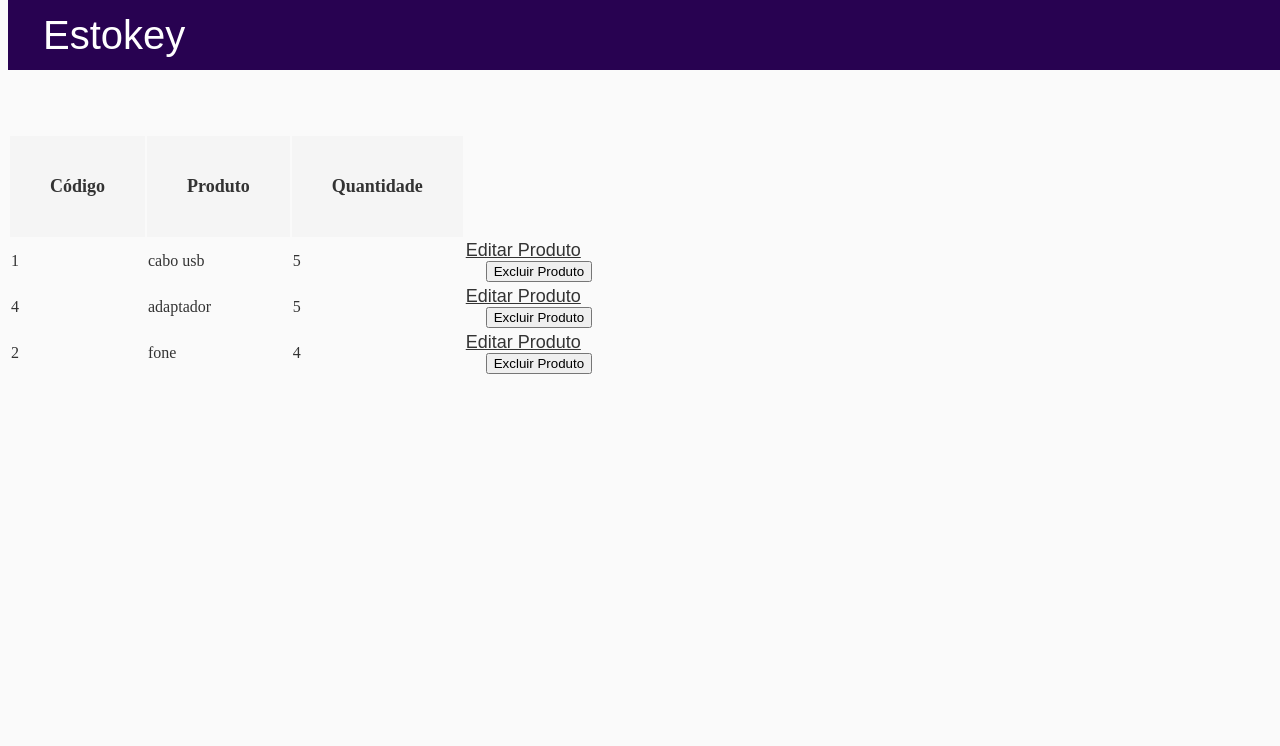
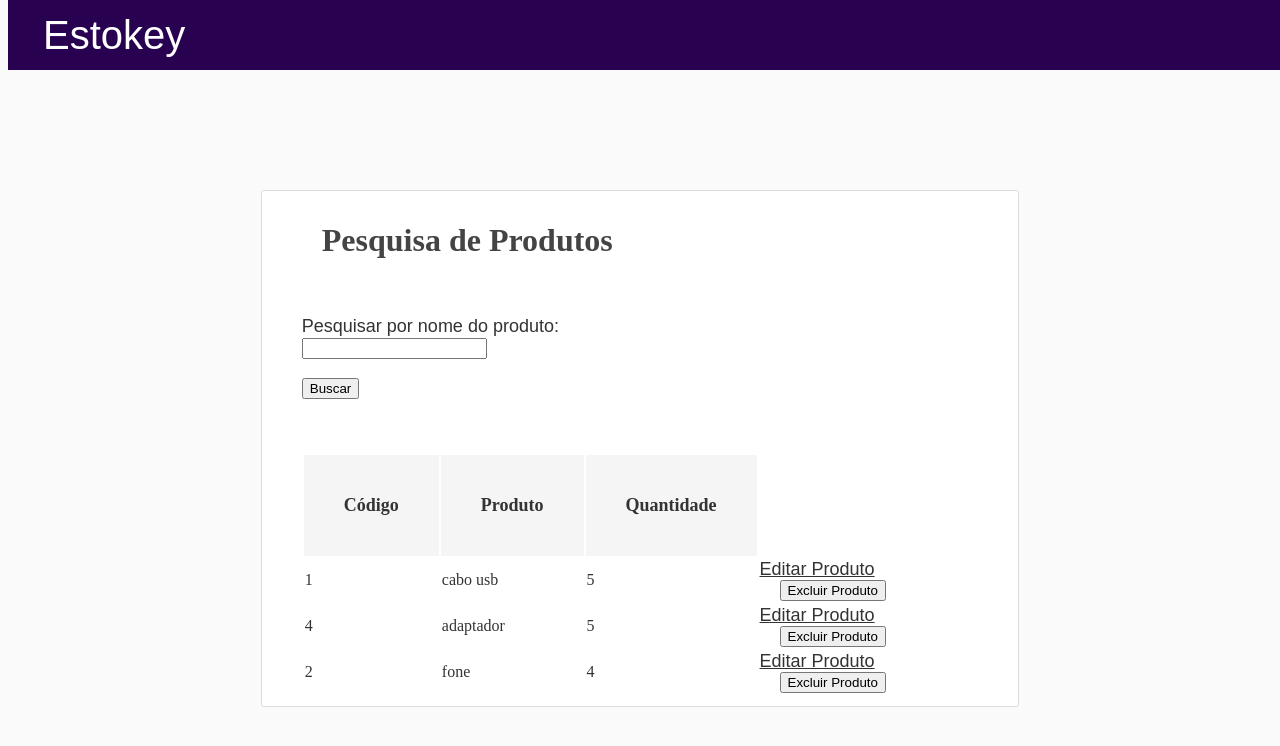
Before and after one commit to kim-a9/projeto_loja_eletronicos, a Flask app: page /pesquisa in a window 1280 px wide. Shown: the top 746 px of the page. Run offline with Flask 3, Linux system fonts and the light colour scheme.

Commit message:
update pesquisa

```diff
--- a/routes.py
+++ b/routes.py
@@ -1,6 +1,8 @@
 from flask import Blueprint, render_template, request, redirect, url_for, flash
 from flask_smorest import abort
 from sqlalchemy import text
+from sqlalchemy.dialects.sqlite import insert
+# import sqlalchemy.orm
 from forms import CadastroForm, PesquisaForm, EditarProdutoForm, VendasForm
 from models import CadastroProduto
 from app import db
@@ -66,29 +68,53 @@ def editar_produto(id):
             produto.categoria = form.categoria.data
             produto.quantidade = form.quantidade.data
 
-            if CadastroProduto.query.filter_by(produto=produto).first():
-                produto_exists = True
-                if produto_exists == True:
-                    db.session.add()
-                    db.session.commit()
-                    flash('Produto editado!')
-                    return redirect(url_for("main.pesquisa"))
-                else:
-                    codigoprod = form.codigoprod.data
-                    produto = form.produto.data
-                    categoria = form.categoria.data
-                    quantidade = form.quantidade.data
+            if CadastroProduto.query.filter_by(codigoprod=form.codigoprod.data).first():
+                db.session.commit()
+                flash('Produto editado!')
+                return redirect(url_for("main.pesquisa"))
+            else:
+                # codprod = CadastroProduto.query.get(produto.codigoprod)
+                # if form.codigoprod.data != codprod:
+                codigoprod = form.codigoprod.data
+                produto = form.produto.data
+                categoria = form.categoria.data
+                quantidade = form.quantidade.data
 
-                    cadastro = CadastroProduto(
-                        codigoprod=codigoprod,
-                        produto=produto,
-                        categoria=categoria,
-                        quantidade=quantidade
-                    )
-                    db.session.add(cadastro)
-                    db.session.commit()
-                    flash('Novo produto cadastrado!')
-                    return redirect(url_for("main.pesquisa"))
+                cadastro = CadastroProduto(
+                    codigoprod=codigoprod,
+                    produto=produto,
+                    categoria=categoria,
+                    quantidade=quantidade
+                )
+                db.session.add(cadastro)
+                db.session.commit()
+                flash('Novo produto cadastrado!')
+                return redirect(url_for("main.pesquisa"))
+
+
+            # if CadastroProduto.query.filter_by(codigoprod=codigoprod).first():
+            #     produto_exists = True
+            #     if produto_exists == True:
+            #         db.session.add()
+            #         db.session.commit()
+            #         flash('Produto editado!')
+            #         return redirect(url_for("main.pesquisa"))
+            #     else:
+            #         codigoprod = form.codigoprod.data
+            #         produto = form.produto.data
+            #         categoria = form.categoria.data
+            #         quantidade = form.quantidade.data
+
+            #         cadastro = CadastroProduto(
+            #             codigoprod=codigoprod,
+            #             produto=produto,
+            #             categoria=categoria,
+            #             quantidade=quantidade
+            #         )
+            #         db.session.add(cadastro)
+            #         db.session.commit()
+            #         flash('Novo produto cadastrado!')
+            #         return redirect(url_for("main.pesquisa"))
         except KeyError:
             abort(400, message="Erro ao atualizar produto. Por favor, verifique os campos preenchidos.")
             return render_template("editar_produto.html", form=form, produto=produto)
--- a/templates/pesquisa.html
+++ b/templates/pesquisa.html
@@ -11,15 +11,14 @@
         <nav class="navbar navbar-expand-md navbar-dark bg-steel fixed-top">
           <div class="container"> <p class="Main">Estokey</p> </div>
     </header>
-    <!-- <div class="container-content"> -->
+    <div class="container-content">
         <h1>Pesquisa de Produtos</h1>
         <br>
-
-
-            <!-- <label for="pesquisa_codigo">Pesquisar por nome do produto: </label>
-            <input type="text" name="pesquisa">
-            <input type="submit" value="Buscar"> -->
-        </form>
+        <p>
+            {{ form.produto.label }}<br>
+            {{ form.produto(size=20) }}
+        </p>
+        <p>{{ form.submit() }}</p>
         <br><br>
 
     <table class="resultado-pesquisa">
```
Also changed, not shown: db/projeto_loja_eletronicos.db.
